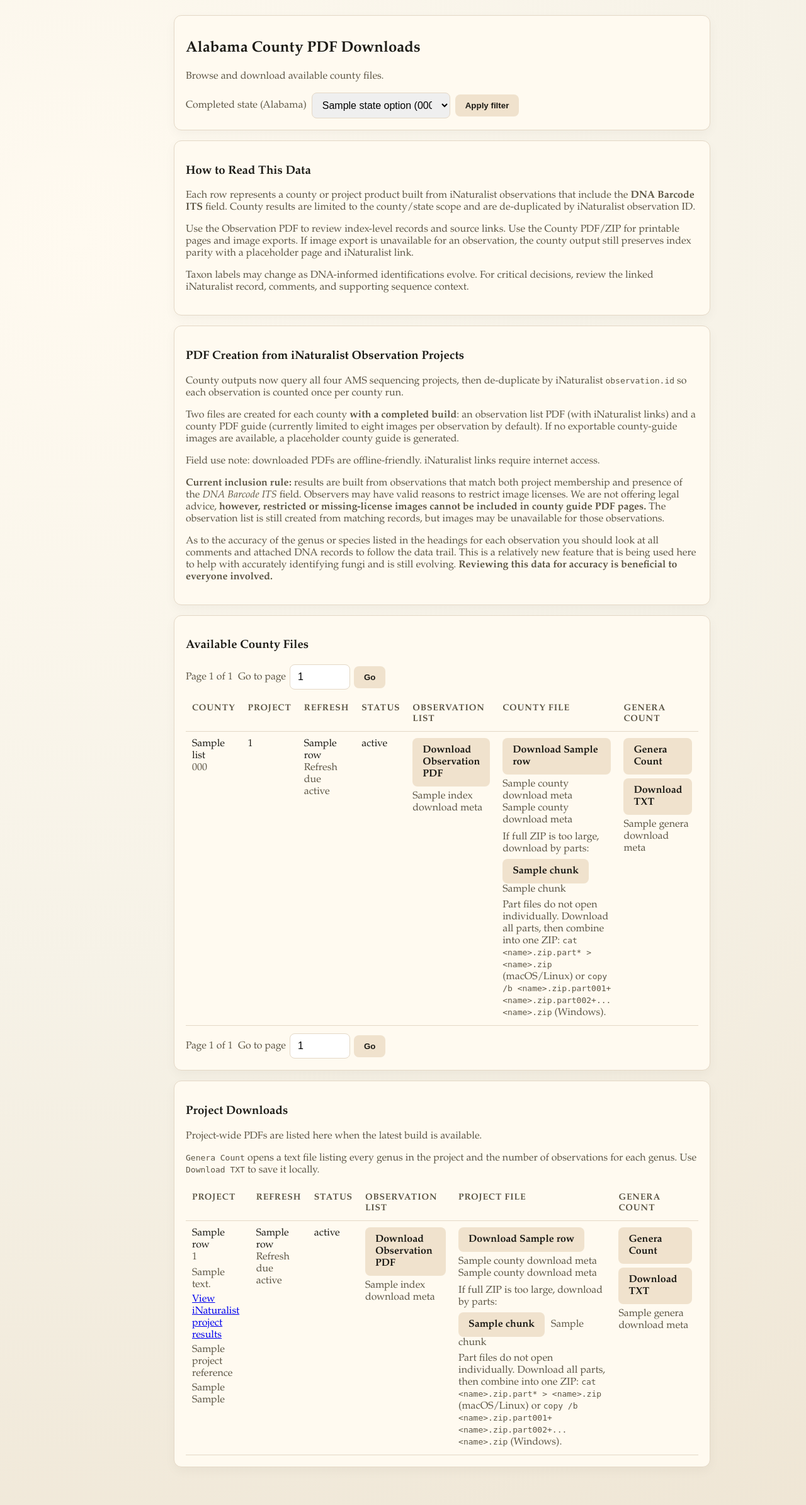
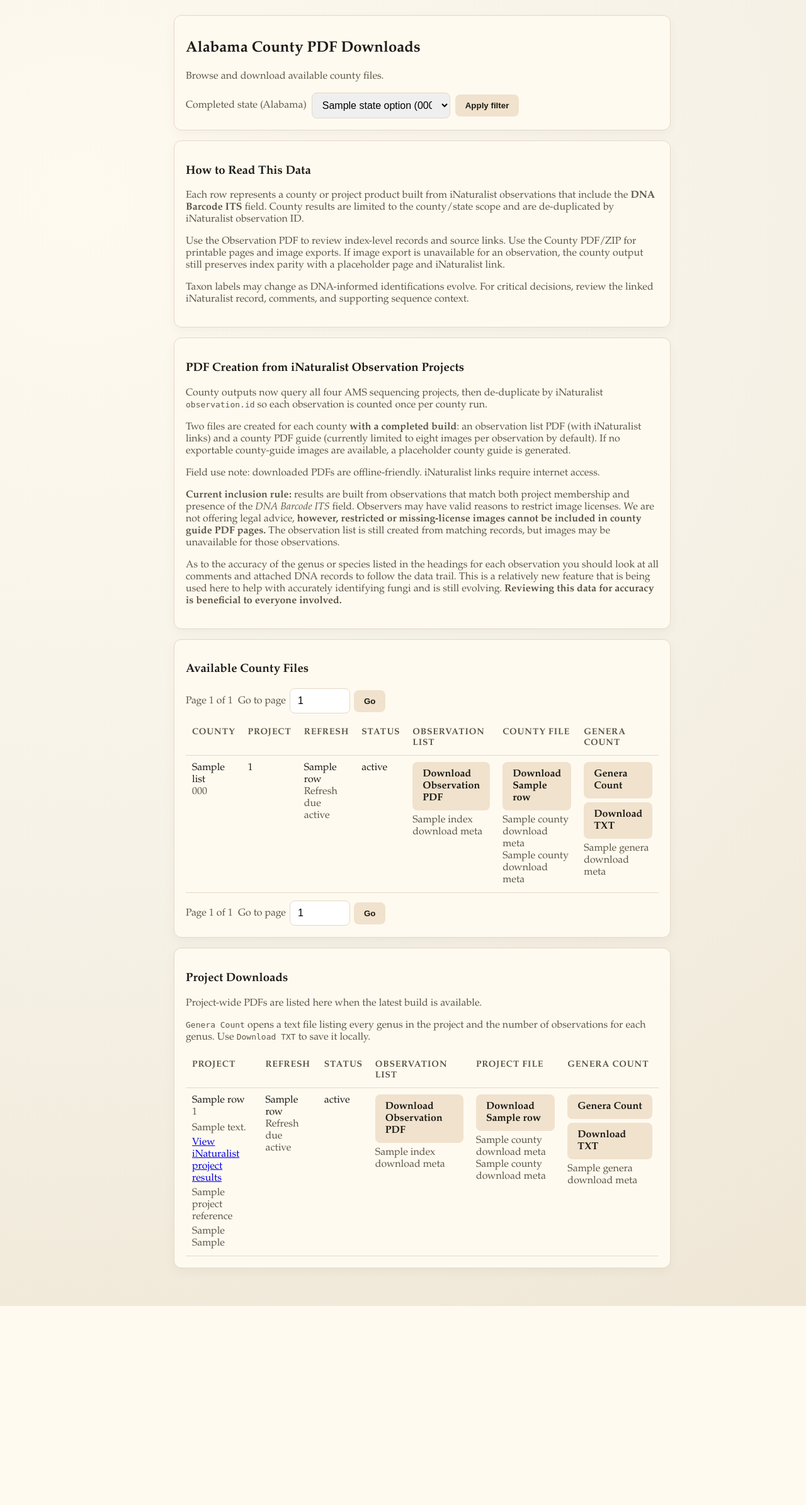
Before and after one commit to mrdbidwill/mydnaobv, a Python web app: template app/templates/index.html in a window 1280 px wide. Shown: the part 122-2512 px from the top of the page at 63% size. After the commit the page ends 2196 px from the top, so only its background shows below. Run offline with Jinja, Linux system fonts and the light colour scheme; the template is opened without the code that fills it: most values are stand-ins (such as "Sample title", 1, 10 or a date in 2020).

Commit message:
Remove public ZIP part-download options from catalog UI

```diff
--- a/app/exports/service.py
+++ b/app/exports/service.py
@@ -2157,10 +2157,6 @@ def _build_readme_text(job: models.ExportJob) -> str:
         "4. Open the new extracted folder.\n"
         "5. Open *-observations-index.pdf for the linked observation list.\n"
         "6. Open *-all-observations.pdf if present.\n"
-        "7. If website download chunks end with .zip.part001/.part002:\n"
-        "   - download every part, then combine into one ZIP before opening.\n"
-        "   - macOS/Linux: cat <name>.zip.part* > <name>.zip\n"
-        "   - Windows (cmd): copy /b <name>.zip.part001+<name>.zip.part002+... <name>.zip\n"
         "\n"
         "Why there are multiple files:\n"
         "- Large exports are split into smaller PDFs to keep the server stable.\n"
--- a/app/templates/index.html
+++ b/app/templates/index.html
@@ -124,19 +124,6 @@
                         <div class="muted">{{ row.county_download_meta.tier_label }}</div>
                       {% endif %}
                     {% endif %}
-                    {% if row.zip_chunk_downloads and row.zip_chunk_downloads|length > 0 %}
-                      <div class="muted" style="margin-top: 8px;">If full ZIP is too large, download by parts:</div>
-                      {% for chunk in row.zip_chunk_downloads %}
-                        <a class="btn secondary" href="{{ chunk.url }}" target="_blank" rel="noreferrer" style="margin-top: 6px; margin-right: 6px;">{{ chunk.label }}</a>
-                        <span class="muted">{{ chunk.size_label }}</span>
-                        <br>
-                      {% endfor %}
-                      <div class="muted" style="margin-top: 6px;">
-                        Part files do not open individually. Download all parts, then combine into one ZIP:
-                        <code>cat &lt;name&gt;.zip.part* &gt; &lt;name&gt;.zip</code> (macOS/Linux) or
-                        <code>copy /b &lt;name&gt;.zip.part001+&lt;name&gt;.zip.part002+... &lt;name&gt;.zip</code> (Windows).
-                      </div>
-                    {% endif %}
                   {% else %}
                     <span class="muted">Not ready yet</span>
                   {% endif %}
@@ -251,19 +238,6 @@
                         <div class="muted">{{ row.county_download_meta.tier_label }}</div>
                       {% endif %}
                     {% endif %}
-                    {% if row.zip_chunk_downloads and row.zip_chunk_downloads|length > 0 %}
-                      <div class="muted" style="margin-top: 8px;">If full ZIP is too large, download by parts:</div>
-                      {% for chunk in row.zip_chunk_downloads %}
-                        <a class="btn secondary" href="{{ chunk.url }}" target="_blank" rel="noreferrer" style="margin-top: 6px; margin-right: 6px;">{{ chunk.label }}</a>
-                        <span class="muted">{{ chunk.size_label }}</span>
-                        <br>
-                      {% endfor %}
-                      <div class="muted" style="margin-top: 6px;">
-                        Part files do not open individually. Download all parts, then combine into one ZIP:
-                        <code>cat &lt;name&gt;.zip.part* &gt; &lt;name&gt;.zip</code> (macOS/Linux) or
-                        <code>copy /b &lt;name&gt;.zip.part001+&lt;name&gt;.zip.part002+... &lt;name&gt;.zip</code> (Windows).
-                      </div>
-                    {% endif %}
                   {% else %}
                     <span class="muted">Not ready yet</span>
                   {% endif %}
```
Also changed, not shown: docs/PROJECT_MEMORY.md (+8 -0 lines), tests/test_export_worker_queue.py (+0 -8 lines), README.md.
